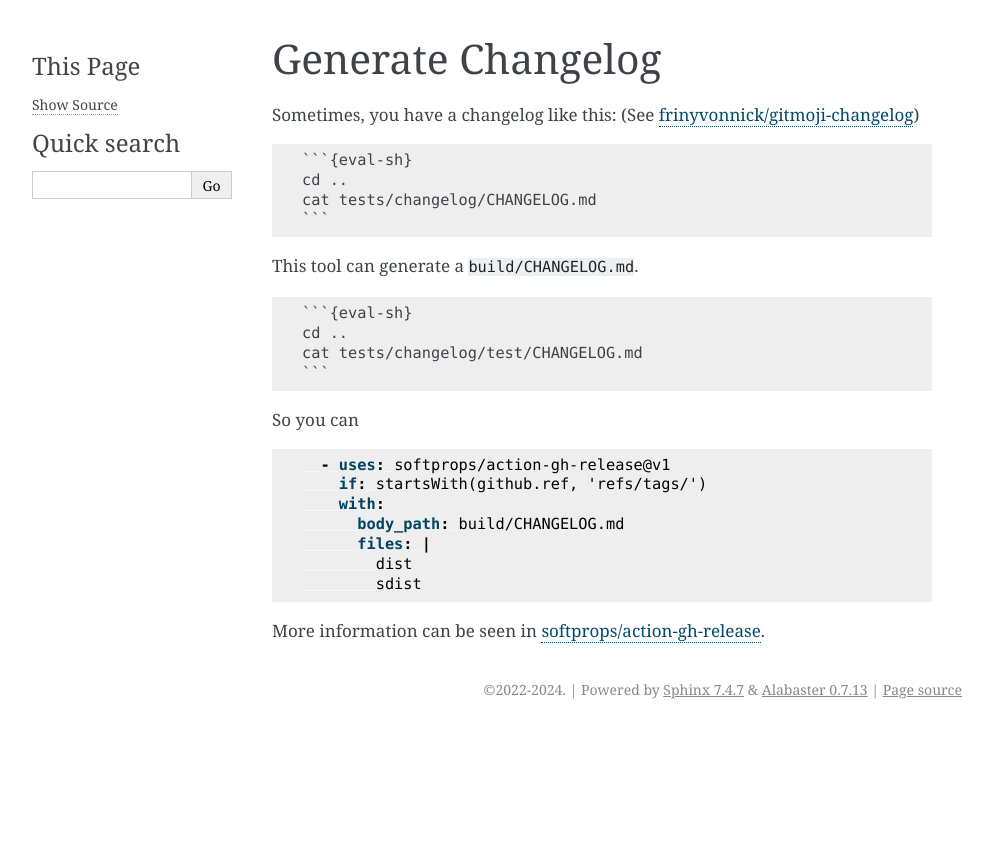
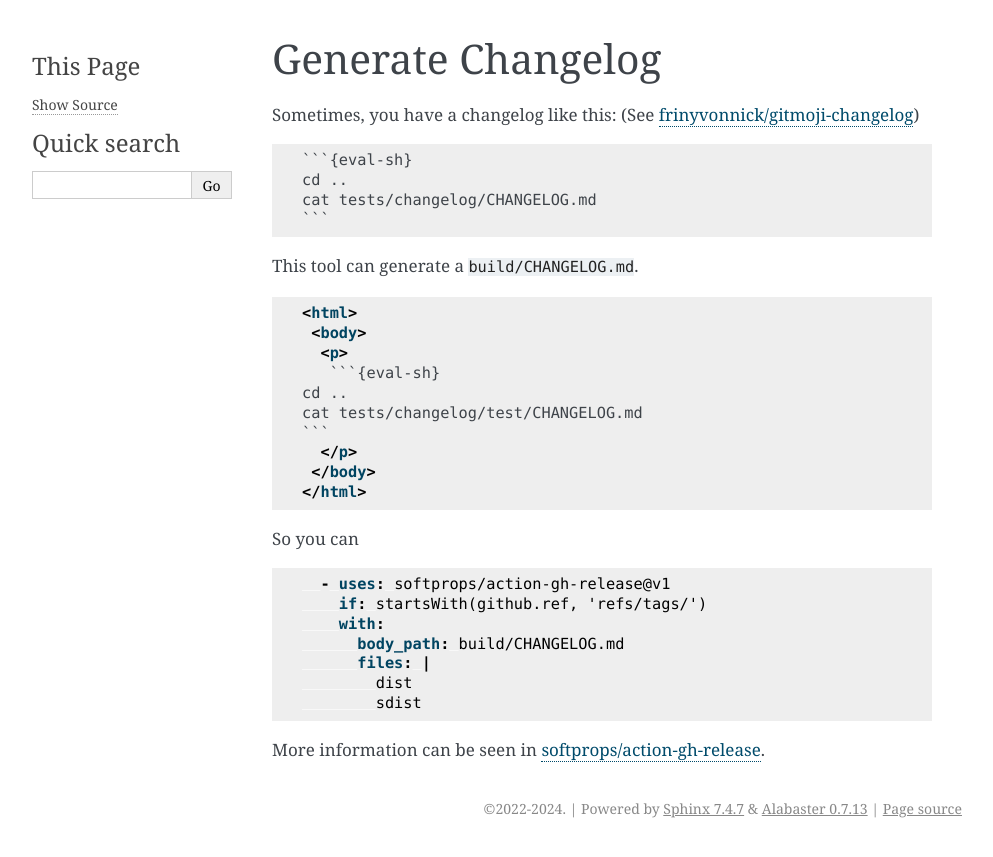
Before and after one commit to Freed-Wu/setuptools-generate, a Sphinx documentation site: the page built from docs/resources/changelog.md, in a window 1280 px wide. Shown: the top 857 px of the page, without its empty margins (148-1141 px from the left). Built offline with Sphinx 7.4.7, drawn with Linux system fonts in a browser that asks for light colours.

Commit message:
[pre-commit.ci] auto fixes from pre-commit.com hooks
for more information, see https://pre-commit.ci

`````diff
--- a/docs/resources/changelog.md
+++ b/docs/resources/changelog.md
@@ -13,10 +13,17 @@ cat tests/changelog/CHANGELOG.md
 This tool can generate a `build/CHANGELOG.md`.
 
 ````html
-```{eval-sh}
+<html>
+ <body>
+  <p>
+   ```{eval-sh}
 cd ..
 cat tests/changelog/test/CHANGELOG.md
 ```
+  </p>
+ </body>
+</html>
+
 ````
 
 So you can
`````
Also changed, not shown: docs/resources/intention.md (+1 -0 lines).
